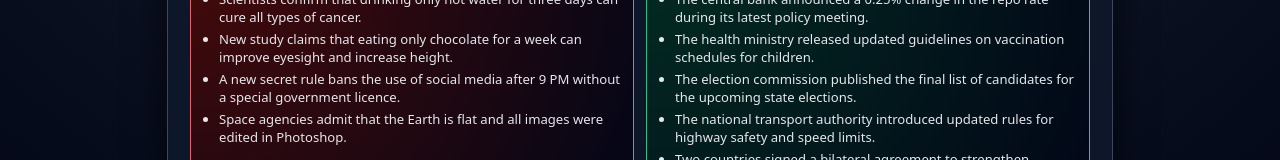
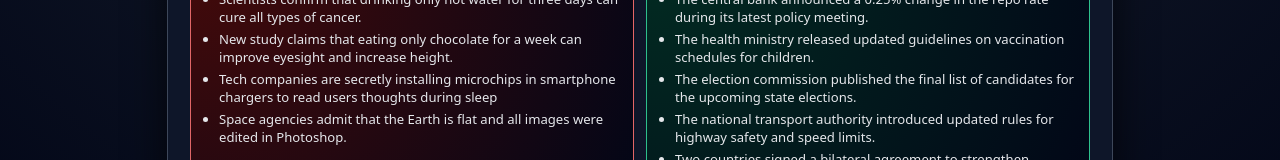
Before and after one commit to SanjayTummala/Fake-News-Detection-using-ML-and-NLP, a React (Create React App) app in the folder frontend/: page / in a window 1280 px wide. Both pictures are taken after a click on the button "📊 Examples & Insights". Shown: the part 590-750 px from the top of the page. Built offline with nearby package versions, Linux system fonts and the light colour scheme; no server answers.

Commit message:
Improve fake sample headlines

```diff
--- a/frontend/src/App.js
+++ b/frontend/src/App.js
@@ -246,8 +246,8 @@ function App() {
                         New study claims that eating only chocolate for a week can improve eyesight and increase height.
                       </li>
                       <li>
-                        A new secret rule bans the use of social media after
-                        9 PM without a special government licence.
+                        Tech companies are secretly installing microchips in
+                        smartphone chargers to read users thoughts during sleep
                       </li>
                       <li>
                         Space agencies admit that the Earth is flat and all
```
